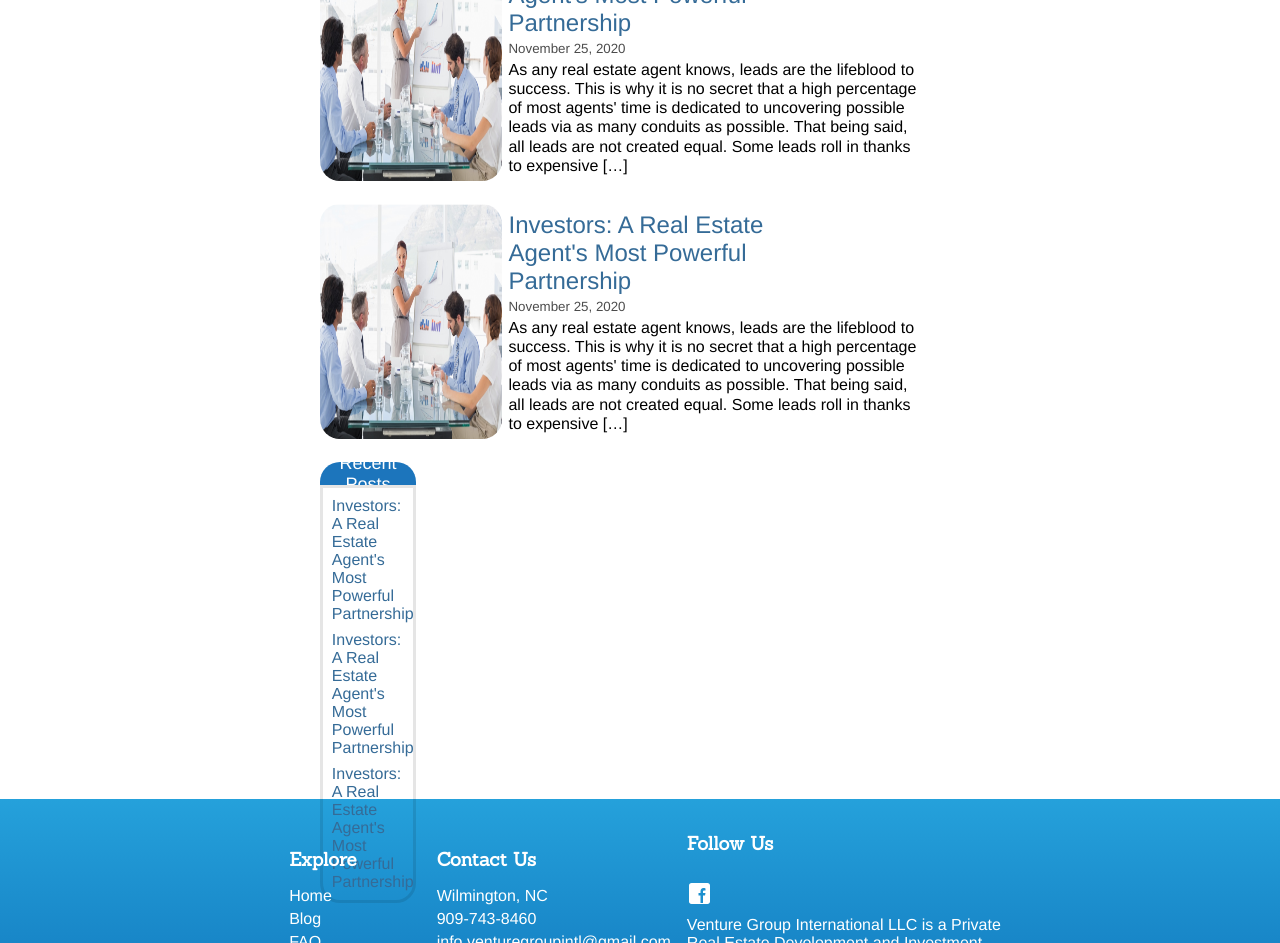
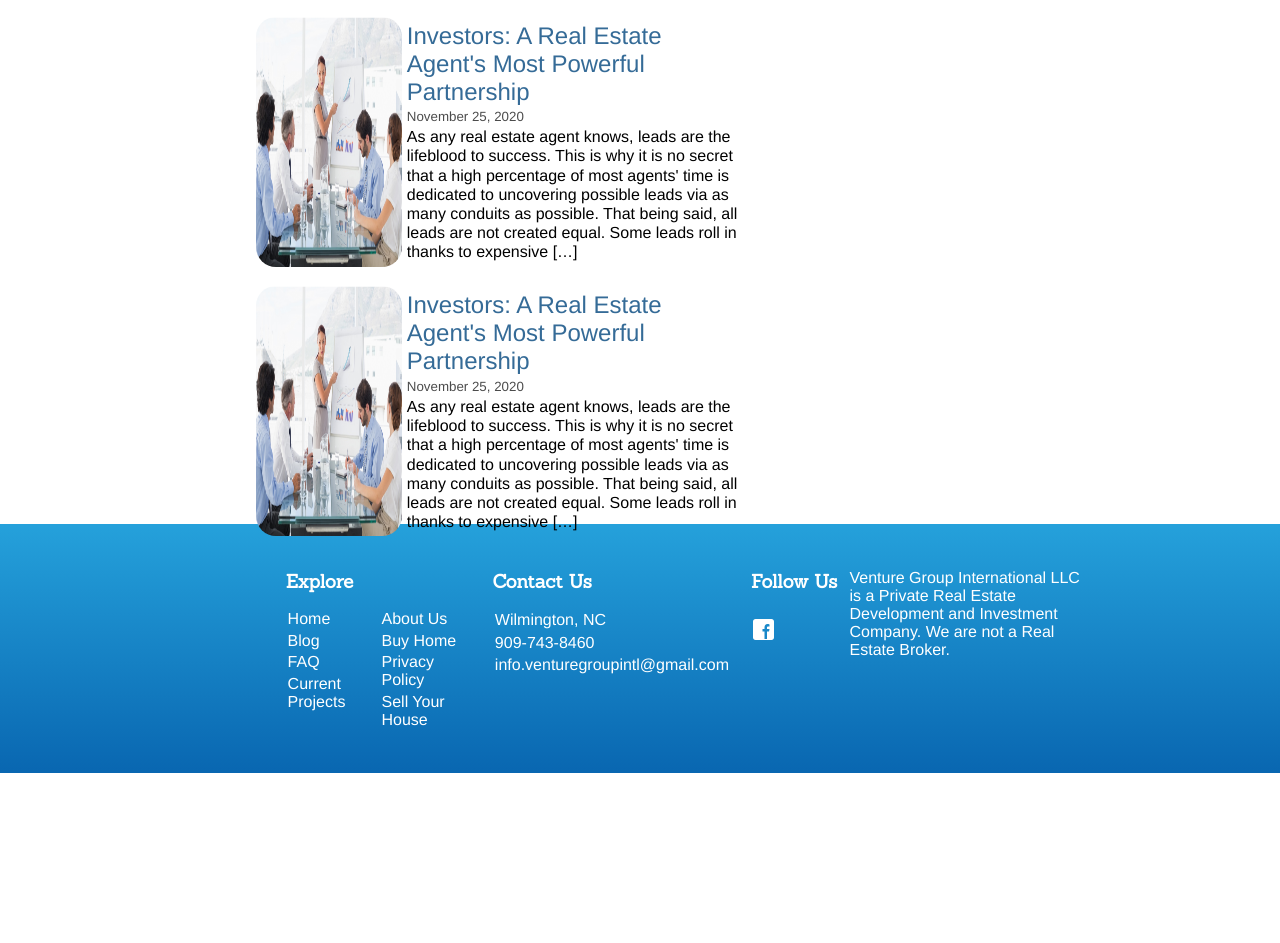
Before and after one commit to Nicodemus00MG/proyecto_venture_group, a plain HTML site: page DenisM/index.html in a window 1280 px wide. Shown: the part 1857-2800 px from the top of the page. After the commit the page ends 2630 px from the top, so only its background shows below. Drawn offline with nearby package versions, Linux system fonts and the light colour scheme.

Commit message:
Updating

```diff
--- a/DenisM/index.html
+++ b/DenisM/index.html
@@ -13,10 +13,10 @@
         <div class="header_top">
           <div class="container_list_header_top">
             <ul class="header_top_list">
-              <li>contractors</li>
-              <li>investors</li>
-              <li>agents</li>
-              <li>contact us</li>
+              <li>Contractors</li>
+              <li>Investors</li>
+              <li>Agents</li>
+              <li>Contact us</li>
               <li>909-743-8460</li>
             </ul>
 
@@ -25,7 +25,7 @@
 
         </div>
         <div class="header_bottom">
-          <img src="/images/cropped-logo-1-1-1536x616.png" alt="venture_group_logo_home"  width="200px"/>
+          <img src="/DenisM/images/cropped-logo-1-1-1536x616.png" alt="venture_group_logo_home"  width="200px"/>
           <div class="container_list_header_bottom">
             <ul class="header_bottom_list">
               <li>HOME</li>
@@ -124,6 +124,7 @@
                             conduits as possible. That being said, all leads are not created equal. Some leads roll in thanks to expensive […]</p>
                     </div>
               </article>
+        </section>
         <section class="blogs_recent_posts" id="blogs_recent_posts">
             <div class="blogs_recent_posts_tittle_div" id="blogs_recent_posts_tittle_div">
                 <h4 class="blogs_recent_posts_tittle" id="blogs_recent_posts_tittle">Recent Posts</h4>
@@ -138,21 +139,25 @@
 
     <footer class="footer_container_principal">
         <div class="explore_footer_box">
-          <h3>Explore</h3>
-          <ul class="explore_footer_list">
+          <h3 class="Main-Footer-inside-tittle">Explore</h3>
+          <div class="explore_footer_list">
+              <ul class="explore_footer_list-ul">
                 <li>Home</li>
                 <li>Blog</li>
                 <li>FAQ</li>
                 <li>Current Projects</li>
+              </ul>
+              <ul class="explore_footer_list-ul">
                 <li>About Us</li>
                 <li>Buy Home</li>
                 <li>Privacy Policy</li>
                 <li>Sell Your House</li>
               </ul>
           </div>
+        </div>
 
         <div class="contact_us_footer_box">
-          <h3>Contact Us</h3>
+          <h3 class="Main-Footer-inside-tittle">Contact Us</h3>
           <ul class="constact_us_footer_list">
             <li>Wilmington, NC</li>
             <li>909-743-8460</li>
@@ -161,9 +166,9 @@
         </div>
 
         <div class="follow_us_footer_box">
-          <h3>Follow Us</h3>
-          <img src="/images/fb_logo.svg" alt="icon_fb"  width="25px"/>
-          <div class="info_venture_grup_box">
+          <h3 class="Main-Footer-inside-tittle">Follow Us</h3>
+          <img src="/DenisM/images/fb_logo.svg" alt="icon_fb"  width="25px"/>
+          <div class="follow_us_footer_box_legal_info">
             <p>
               Venture Group International LLC is a Private Real Estate Development
               and Investment Company. We are not a Real Estate Broker.
--- a/DenisM/styles.css
+++ b/DenisM/styles.css
@@ -44,17 +44,36 @@ li {
     list-style: none;
 }
 
+body {
+    width: 100vw;
+    height: fit-content;
+}
+
 /*Styles for the main header start here*/
 
+.header_principal {
+    width: 100%;
+    margin: 0;
+}
+
 .header_top {
-    width: 100vw;
+    width: 100%;
     display: flex;
     flex-wrap: wrap;
     justify-content: end;
     padding: 0.7rem;
     overflow: hidden;
     background-color: var(--color-bg-top);
+
   }
+
+        .container_list_header_top {
+            display: flex;
+            align-items: center;
+            justify-content: center;
+
+        }
+
         .header_top_list {
             display: flex;
             flex-wrap: wrap;
@@ -63,26 +82,25 @@ li {
             font-family: sanchez;
             font-size: 13px;
             color: white;
+
         }
         .icon_fb {
             margin-left: 2rem;
             margin-right: 2rem;
+            margin-right: 25%;
         }
 
+
+
   .header_bottom {
-    width: 100vw;
-
+    width: 100%;
     display: flex;
     flex-wrap: wrap;
     gap: 5rem;
     justify-content: center;
     padding: 0.7rem;
     overflow: hidden;
-  }
-  .container_list_header_top {
-    display: flex;
-    align-items: center;
-    justify-content: center;
+
   }
         .container_list_header_bottom {
             display: flex;
@@ -120,7 +138,7 @@ li {
 
         font-weight: lighter;
         font-size: xx-large;
-        margin-left: 18%;
+        margin-left: 25%;
     }
 
 .blogsContentAndRecentPosts {
@@ -131,13 +149,13 @@ li {
     align-self: center;
     align-content: center;
     justify-content: center;
-    margin-bottom: 5%;
+    margin-bottom: 10%;
 }
 
     .all_blogs_wrapper {
         display: flex;
         flex-direction: column;
-        width: 50%;
+        width: 40%;
         gap: 1%;
     }
 
@@ -192,7 +210,7 @@ li {
         flex-direction: column;
         align-content: center;
         align-items: center;
-        width: 15%;
+        width: 20%;
 
     }
 
@@ -243,7 +261,138 @@ li {
                             transition: 0.3s ease-in-out;
                         }
 
+/*Styles for the main footer start here*/
 
+.footer_container_principal {
+    display: flex;
+    justify-content: center;
+    flex-wrap: wrap;
+    width: 100%;
+    height: fit-content;
+    padding: 3rem;
+    background: rgb(36, 32, 83);
+    background: linear-gradient(
+      360deg,
+
+      rgba(9, 103, 177, 1) 1%,
+      #25a1db 100%
+    );
+    color:white;
+    padding: 2rem;
+
+
+  }
+
+        .Main-Footer-inside-tittle{
+            font-family: sanchez;
+            margin-bottom: 1rem;
+        }
+
+        .explore_footer_box {
+            margin: 1%;
+            height: 100%;
+            width: 15%;
+            height: 20vh;
+        }
+
+            .explore_footer_list {
+                display: flex;
+                gap: 3%;
+                height: 100%;
+            }
+
+                .explore_footer_list-ul {
+                    display: flex;
+                    flex-direction: column;
+                    height: 100%;
+                    width: 100%;
+                }
+
+                    .explore_footer_list-ul > li {
+                        font-weight: lighter;
+                        margin: 2%;
+                    }
+
+        .contact_us_footer_box {
+            margin: 1%;
+            height: 100%;
+            height: 15vh;
+        }
+
+            .constact_us_footer_list {
+                display: flex;
+                flex-direction: column;
+            }
+
+                .constact_us_footer_list > li {
+                    font-weight: lighter;
+                    margin: 1%;
+                }
+
+        .follow_us_footer_box {
+            margin: 1%;
+            height: 20vh;
+            width: 20%;
+            display: flex;
+            flex-direction: column;
+            gap: 5%;
+            flex-wrap: wrap;
+        }
+
+
+
+            .follow_us_footer_box_legal_info > p {
+                font-family: helvetica;
+            }
+
+
+        /*
+        .footer_container_principal li,p{
+            font-family: arimo;
+        }
+
+        .explore_footer_box{
+            padding: 1rem;
+
+        }
+        .explore_footer_box ul {
+            list-style: none;
+            display: flex;
+            flex-direction: column;
+            gap:5px
+        }
+
+        .explore_footer_box ul>li {
+            cursor: pointer;
+        }
+
+        .contact_us_footer_box{
+            padding: 1rem;
+        }
+
+        .contact_us_footer_box ul{
+            list-style: none;
+            display: flex;
+            flex-direction: column;
+            gap:5px
+        }
+        .follow_us_footer_box{
+        display: flex;
+        flex-direction: column;
+        gap: 10px;
+        }
+
+        .follow_us_footer_box img{
+            cursor: pointer;
+            }
+
+
+            .info_venture_grup_box{
+                max-width:320px ;
+            } */
+
+
+/*Styles for the main footer end here*/
 
 @media (max-width: 1024px) {
 
@@ -442,75 +591,3 @@ li {
 
 
 /*Styles for the blog page end here*/
-
-
-/*Styles for the main footer start here*/
-
-.footer_container_principal {
-    display: flex;
-    justify-content: center;
-    flex-wrap: wrap;
-    width: 100vw;
-  padding: 3rem;
-    background: rgb(36, 32, 83);
-    background: linear-gradient(
-      360deg,
-
-      rgba(9, 103, 177, 1) 1%,
-      #25a1db 100%
-    );
-    color:white;
-    padding: 2rem;
-
-
-  }
-  .footer_container_principal h3{
-      font-family: sanchez;
-      margin-bottom: 1rem;
-  }
-  .footer_container_principal li,p{
-      font-family: arimo;
-  }
-
-  .explore_footer_box{
-      padding: 1rem;
-
-  }
-  .explore_footer_box ul {
-      list-style: none;
-      display: flex;
-      flex-direction: column;
-      gap:5px
-  }
-
-  .explore_footer_box ul>li {
-     cursor: pointer;
-  }
-
-  .contact_us_footer_box{
-      padding: 1rem;
-  }
-
-  .contact_us_footer_box ul{
-      list-style: none;
-      display: flex;
-      flex-direction: column;
-      gap:5px
-  }
-  .follow_us_footer_box{
-  display: flex;
-  flex-direction: column;
-  gap: 10px;
-  }
-
-  .follow_us_footer_box img{
-     cursor: pointer;
-      }
-
-
-      .info_venture_grup_box{
-          max-width:320px ;
-      }
-
-
-/*Styles for the main footer end here*/
```
Lines whose indentation alone changed are shown as unchanged.
